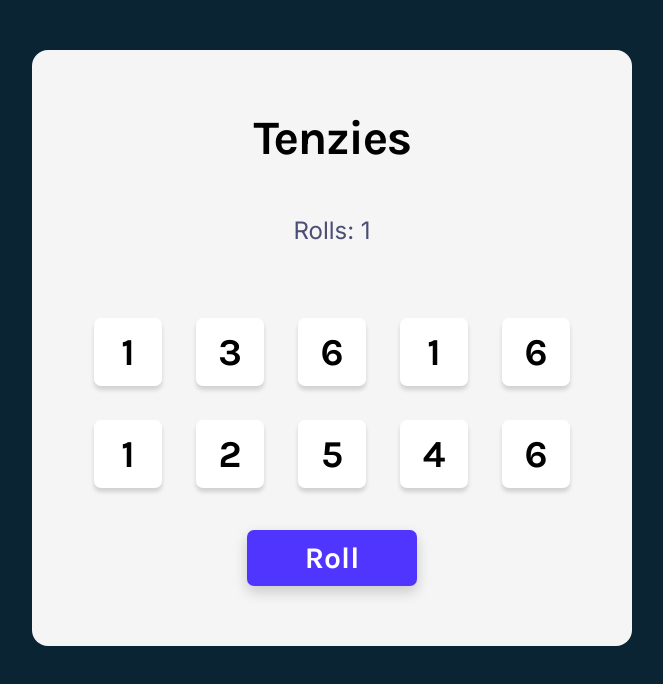
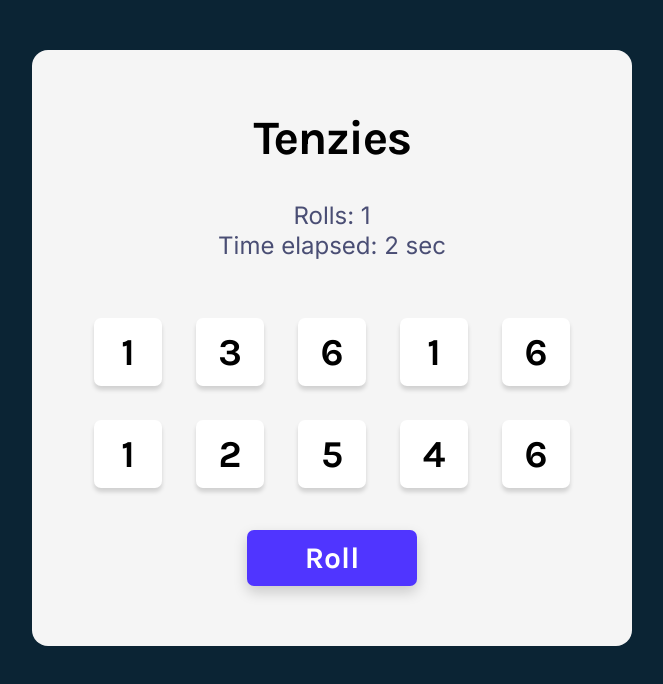
Before and after one commit to Samenti/scrimba-tenzies-app, a React (Create React App) app: page / in a window 1280 px wide. Both pictures are taken after a click on the button "Roll". Shown: the top 684 px of the page, without its empty margins (308-971 px from the left). Built offline with nearby package versions, Linux system fonts and the light colour scheme.

Commit message:
Added a Timer component working as a stopwatch using react-timer-hook

```diff
--- a/package.json
+++ b/package.json
@@ -11,6 +11,7 @@
     "react-confetti": "^6.0.1",
     "react-dom": "^17.0.2",
     "react-scripts": "5.0.0",
+    "react-timer-hook": "^3.0.5",
     "web-vitals": "^2.1.4"
   },
   "scripts": {
--- a/src/App.js
+++ b/src/App.js
@@ -1,11 +1,15 @@
 import React from 'react';
 import {nanoid} from 'nanoid';
+import {useStopwatch} from 'react-timer-hook';
 import Confetti from 'react-confetti';
 import Die from './components/Die';
+import Timer from './components/Timer';
 
 export default function App() {
   const [dice, setDice] = React.useState(allNewDice());
   const [score, setScore] = React.useState(0);
+  const stopWatch = useStopwatch({autoStart: false});
+  const [started, setStarted] = React.useState(false);
   const [tenzies, setTenzies] = React.useState(false);
 
   function allNewDice() {
@@ -21,6 +25,9 @@ export default function App() {
   }
 
   function hold(id) {
+    if (!started) {
+      setStarted(true);
+    }
     setDice(prevDice => prevDice.map(die => {
       return (
         die.id === id ? {...die, isHeld: !die.isHeld} : die
@@ -41,6 +48,9 @@ export default function App() {
   });
 
   function roll() {
+    if (!started) {
+      setStarted(true);
+    }
     setScore(prevScore => prevScore + 1);
     setDice(prevDice => prevDice.map(die => {
       return (
@@ -55,6 +65,8 @@ export default function App() {
   function newGame() {
     setDice(allNewDice());
     setTenzies(false);
+    setStarted(false);
+    stopWatch.reset(null, false);
     setScore(0);
   }
 
@@ -63,8 +75,12 @@ export default function App() {
       die => die.value === dice[0].value
     )) {
       setTenzies(true);
+      setStarted(false);
+      stopWatch.pause();
     }
-    console.log(score);
+    if (started && !stopWatch.isRunning) {
+      stopWatch.start();
+    }
   }, [dice]);
 
   return (
@@ -76,11 +92,21 @@ export default function App() {
         />
       }
       <h1 className="title-text">Tenzies</h1>
-      <p className="instruction-text">{
-        score > 0 ? `Rolls: ${score}` :
-        'Roll until all dice are the same.\
-        Click each die to freeze it at its current value between rolls.'
-      }</p>
+      {started || tenzies
+        ?
+        <p className="instruction-text">
+          {`Rolls: ${score}`}
+          <Timer
+            secs={stopWatch.seconds}
+            mins={stopWatch.minutes}
+          />
+        </p>
+        :
+        <p className="instruction-text">
+          Roll until all dice are the same.
+          Click each die to freeze it at its current value between rolls.
+        </p>
+      }
       <div className="die-container">
         {diceElements}
       </div>
--- /dev/null
+++ b/src/components/Timer.js
@@ -0,0 +1,19 @@
+import React from 'react';
+
+export default function Timer(props) {
+  let timerText = '';
+  if (props.mins < 1) {
+    timerText = `${props.secs} sec`;
+  } else if (props.mins < 10) {
+    timerText = (
+      `${props.mins}:${props.secs < 10 ? '0' : ''}${props.secs}`
+    );
+  } else {
+    timerText = '∞';
+  }
+  return (
+    <span className="timer">
+      {`Time elapsed: ${timerText}`}
+    </span>
+  );
+};
```
Also changed, not shown: 1 other file (tests, documents, lock files or other folders).
